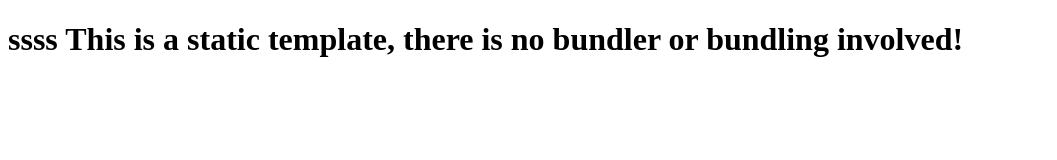
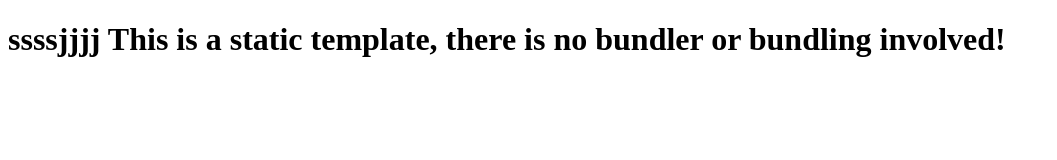
Before and after one commit to runejensencom/farmer, a website: page index.html in a window 1280 px wide. Shown: the whole page, without its empty margins (0-1057 px from the left). Drawn offline with Linux system fonts and the light colour scheme.

Commit message:
Update 2 files

```diff
--- a/index.html
+++ b/index.html
@@ -8,7 +8,7 @@
   </head>
   <body>
     <h1>
-      ssss This is a static template, there is no bundler or bundling involved!
+      ssssjjjj This is a static template, there is no bundler or bundling involved!
     </h1>
   </body>
 </html>
```
Also changed, not shown: 1 other file.
